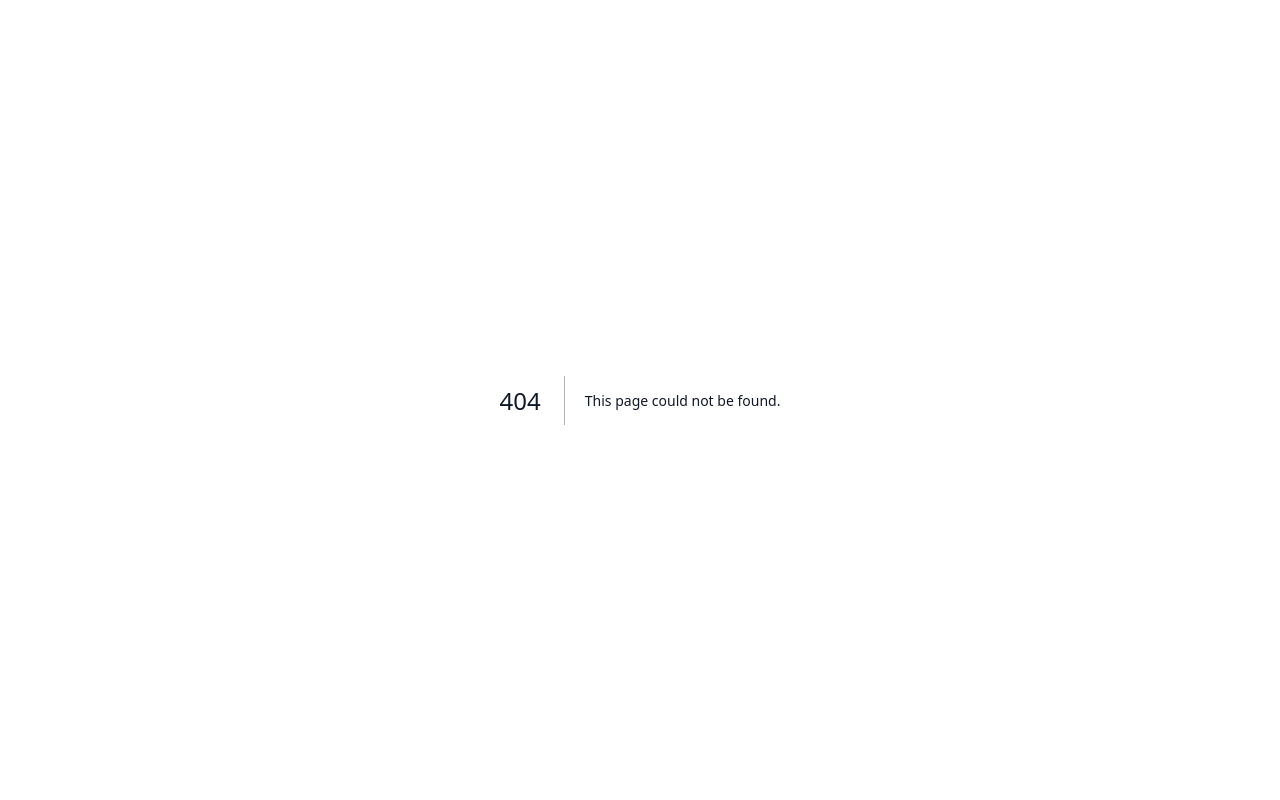
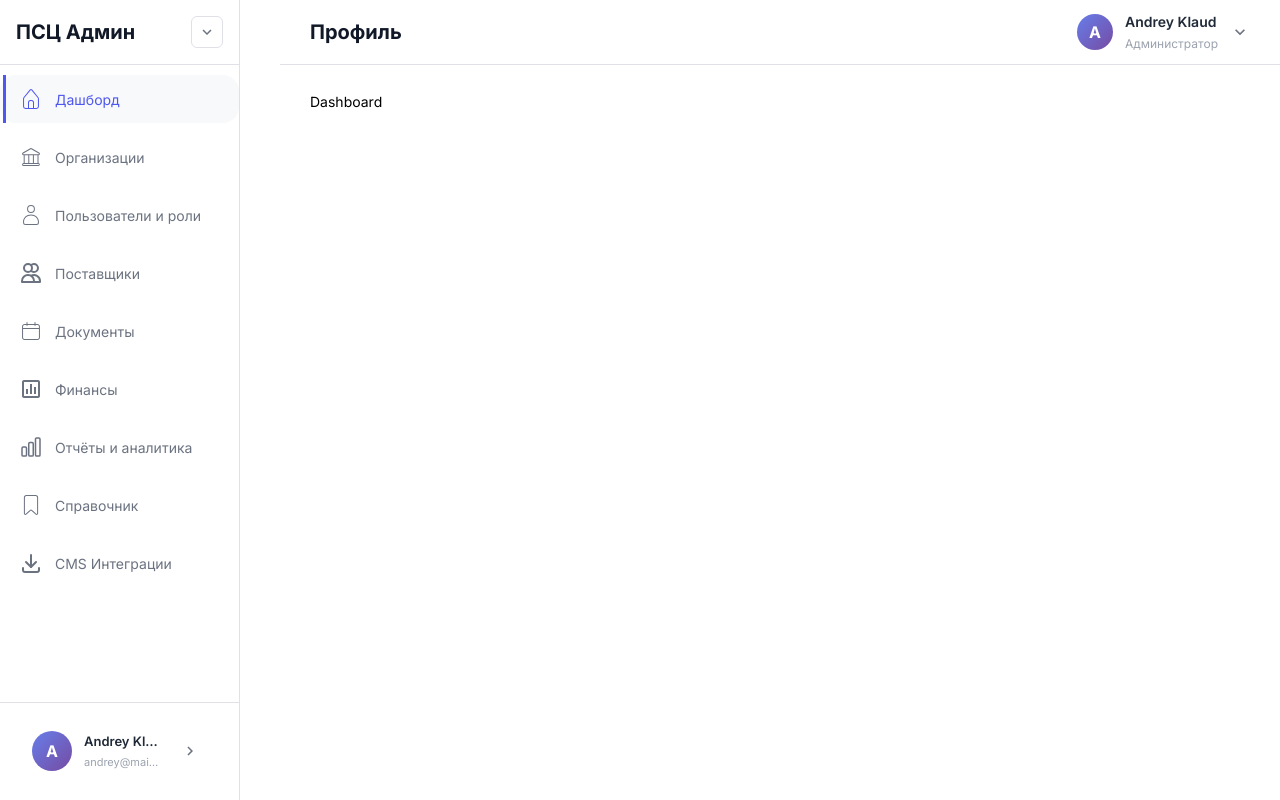
Before and after one commit to Akssses/crm-web, a Next.js app: page /admin/dashboard in a window 1280 px wide. Before the commit this address had no page. Built offline with nearby package versions, Linux system fonts and the light colour scheme.

Commit message:
fdsgksdfl

```diff
--- /dev/null
+++ b/src/app/admin/dashboard/page.jsx
@@ -0,0 +1,5 @@
+import { Dashboard } from "@/modules/admin";
+
+export default function DashboardPage() {
+  return <Dashboard />;
+}
--- a/src/app/admin/page.jsx
+++ b/src/app/admin/page.jsx
@@ -1,9 +1,5 @@
 import { Profile } from "@/modules/admin";
 
 export default function AdminPage() {
-  return (
-    <div>
-      <Profile />
-    </div>
-  );
+  return <Profile />;
 }
--- a/src/app/layout.jsx
+++ b/src/app/layout.jsx
@@ -1,4 +1,10 @@
 import "./globals.scss";
+import { Inter } from "next/font/google";
+
+const inter = Inter({
+  variable: "--font-inter",
+  subsets: ["latin"],
+});
 
 export const metadata = {
   title: "Create Next App",
@@ -8,7 +14,7 @@ export const metadata = {
 export default function RootLayout({ children }) {
   return (
     <html lang="en">
-      <body>{children}</body>
+      <body className={`${inter.variable}`}>{children}</body>
     </html>
   );
 }
--- a/src/components/layout/Header/Header.module.scss
+++ b/src/components/layout/Header/Header.module.scss
@@ -10,7 +10,7 @@
 .container {
   max-width: 100%;
   margin: 0 auto;
-  padding: var(--spacing-md);
+  padding: 11.42px 30px;
   display: flex;
   align-items: center;
   justify-content: space-between;
--- /dev/null
+++ b/src/modules/admin/dashboard/components/Dashboard.jsx
@@ -0,0 +1,7 @@
+import React from 'react'
+
+export default function Dashboard() {
+  return (
+    <div>Dashboard</div>
+  )
+}
--- a/src/modules/admin/index.js
+++ b/src/modules/admin/index.js
@@ -1 +1,2 @@
 export { default as Profile } from "./profile/components/Profile";
+export { default as Dashboard } from "./dashboard/components/Dashboard";
```
Also changed, not shown: src/modules/admin/dashboard/index.js (added).
